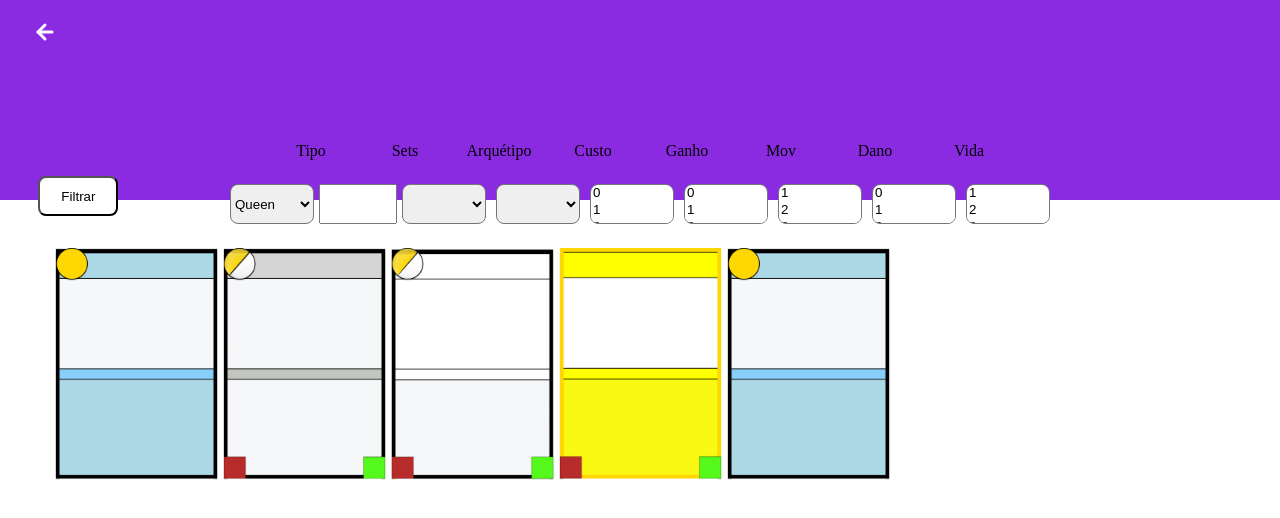
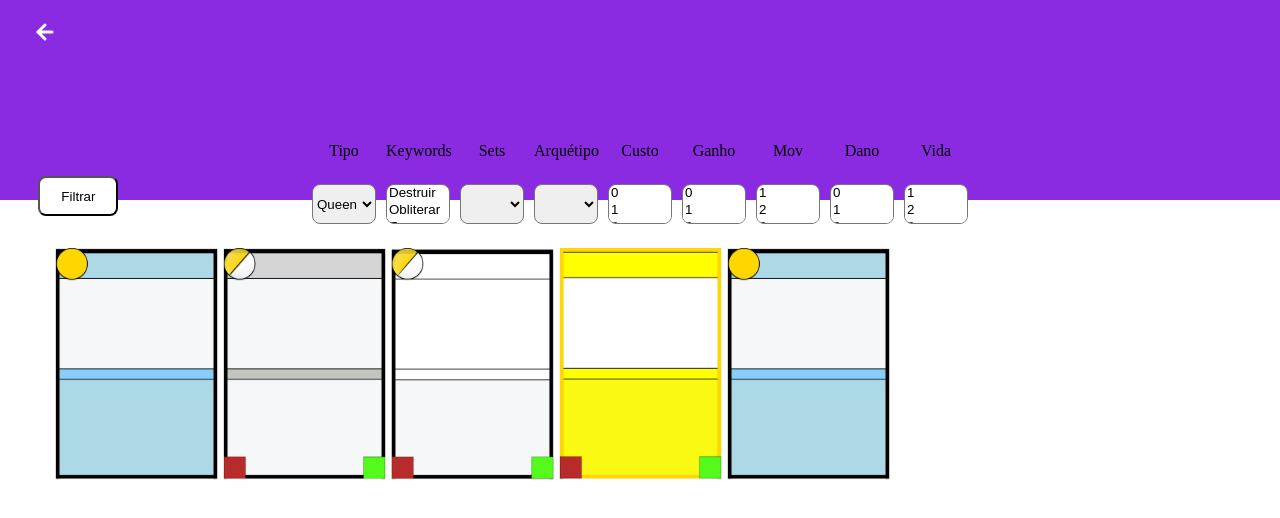
Before and after one commit to alphaHunterPrimal/My-Card-Maker, a Next.js app: page /galeria in a window 1280 px wide. Shown: the top 518 px of the page. Built offline with nearby package versions, Linux system fonts and the light colour scheme.

Commit message:
não deu muito certo

```diff
--- a/package.json
+++ b/package.json
@@ -7,6 +7,7 @@
     "start": "next start"
   },
   "dependencies": {
+    "aws-sdk": "^2.876.0",
     "html2canvas": "^1.0.0-rc.7",
     "jquery": "^3.5.1",
     "mv": "^2.1.1",
@@ -15,8 +16,10 @@
     "react-dom": "^16.8.0",
     "react-is": "^16.8.0",
     "sqlite-async": "^1.1.1",
+    "sqlite3": "^5.0.2",
     "styled-components": "^5.0.0"
   },
+
   "devDependencies": {
     "babel-plugin-styled-components": "^1.8.0"
   },
--- a/pages/galeria.js
+++ b/pages/galeria.js
@@ -11,12 +11,12 @@ import Coment from '../src/styles/Galery/coment';
 import GaleryCards from '../src/styles/Galery/GaleryCards';
 import DB, { filter } from '../db';
 
- var KEY = {
-    ":Dest:" : 'Destruir',
-    ":Obli:": 'Obliterar',
-    ":Temp:": 'Temporaria',
-    ":Ate:": 'Aterrar'};
-var key = []
+ var KEY = [
+    'Destruir',
+    'Obliterar',
+    'Temporaria',
+    'Aterrar'];
+//var key = []
 export default function Galeria(){
     const router = useRouter();
     const tiposDeCartas = ["Queen", "Creature", "Spell", "Trap", "Terrain", "Construction"];
@@ -37,7 +37,7 @@ export default function Galeria(){
     const [dano, setDano] = React.useState('');
     const [vida, setVida] = React.useState('');
     const [NEWDB, setNEWDB] = React.useState(DB);
-
+    const [kei, setKei] = React.useState("");
     //const [indice, setIndice] = React.useState("1");
     var DpC;
     var DpG;
@@ -92,8 +92,10 @@ export default function Galeria(){
         </Voltar>
         <Coment >
         <span>Tipo</span>
+        <span>Keywords</span>
         <span>Sets</span>
         <span>Arquétipo</span>
+
         <span style={{display: `${DpC}`}}>Custo</span>
         <span style={{display: `${DpG}`}}>Ganho</span>
         <span style={{display: `${DpMov}`}}>Mov</span>
@@ -107,7 +109,13 @@ export default function Galeria(){
              <option value={x}>{x} </option>
          ))}
          </select>
-             <input id="KEi"  style={{width: "70px", fontSize: "10px"}} onChange={(dados) => {
+         <select id="Gkei" size="5" onChange={(dados) =>{setKei(dados.target.value)
+             console.log(dados.target.value)}}>
+            {KEY.map((x)=>(
+             <option value={x}>{x} </option>
+         ))}
+            </select>
+             {/*<input id="KEi"  style={{width: "70px", fontSize: "10px"}} onChange={(dados) => {
                      setTeixto(dados.target.value)
                      //var testo = document.querySelector("#KEi").innerHTML
                      console.log(teixto)
@@ -123,7 +131,7 @@ export default function Galeria(){
 
 
                  }
-                 } value={teixto}></input>
+                 } value={teixto}></input>*/}
             <select id="sets" onChange={(dados) => {setSets(dados.target.value)}}>
             {Sets.map((x)=>(
              <option value={x}>{x} </option>
@@ -159,6 +167,7 @@ export default function Galeria(){
              <option value={x}>{x} </option>
          ))}
             </select>
+
             {/*
             <Input id="Gcusto" type="number" min="0" placeholder="0" name="custo" style={{display: `${DpC}`}} onChange={(dados) =>{setCusto(dados.target.value)}}value={custo}/>
             <Input id="Gganho" type="number" min="0" placeholder="0" name="ganho" style={{display: `${DpG}`}} onChange={(dados) =>{setGanho(dados.target.value)}} value={ganho}/>
@@ -178,8 +187,20 @@ export default function Galeria(){
             if(mov != ""){setNEWDB(NEWDB.filter((x) => (x.mov == type )))}
             if(vida != ""){setNEWDB(NEWDB.filter((x) => (x.vida == vida )))}
             if(dano != ""){setNEWDB(NEWDB.filter((x) => (x.dano == dano )))}
+            if(kei != ""){setNEWDB(NEWDB.filter((x) => (x.KEYWORDS.includes(kei))))}
             //var indice = 1
-
+            /*for (let i = 0; i < NEWDB.length; i++){
+                console.log("cheguei aqui")
+            }
+            */
+            /*NEWDB.map((x) => {
+                for (let i = 0; i < NEWDB.length; i++){
+                    console.log("cheguei aqui")
+                    if(NEWDB[i].KEYWORDS[i].includes(key[i])){
+                        console.log("sim")
+                    } else { console.log("não")}
+                }
+            })*/
             /*setNEWDB(
                 NEWDB.map((x) =>
                 (x.KEYWORDS.map((y) =>
@@ -261,7 +282,7 @@ export default function Galeria(){
             setVida("")
             setDano("")
             //indice = 1
-            key = []
+            setKei("")
 
 
 
--- a/src/styles/Galery/coment.js
+++ b/src/styles/Galery/coment.js
@@ -7,7 +7,7 @@ justify-content: center;
 
 span{
     margin: 0 5px;
-    width: 84px;
+    width: 64px;
     text-align: center;
 }
 
--- a/src/styles/Galery/filter.js
+++ b/src/styles/Galery/filter.js
@@ -11,7 +11,7 @@ bottom: -3vh;
 select{
 border-radius: 8px;
 margin: 0 5px;
-width: 84px;
+width: 64px;
 height: 40px;
 };
 
```
Also changed, not shown: pages/index.js (+29 -3 lines), 1 other file (tests, documents, lock files or other folders).
